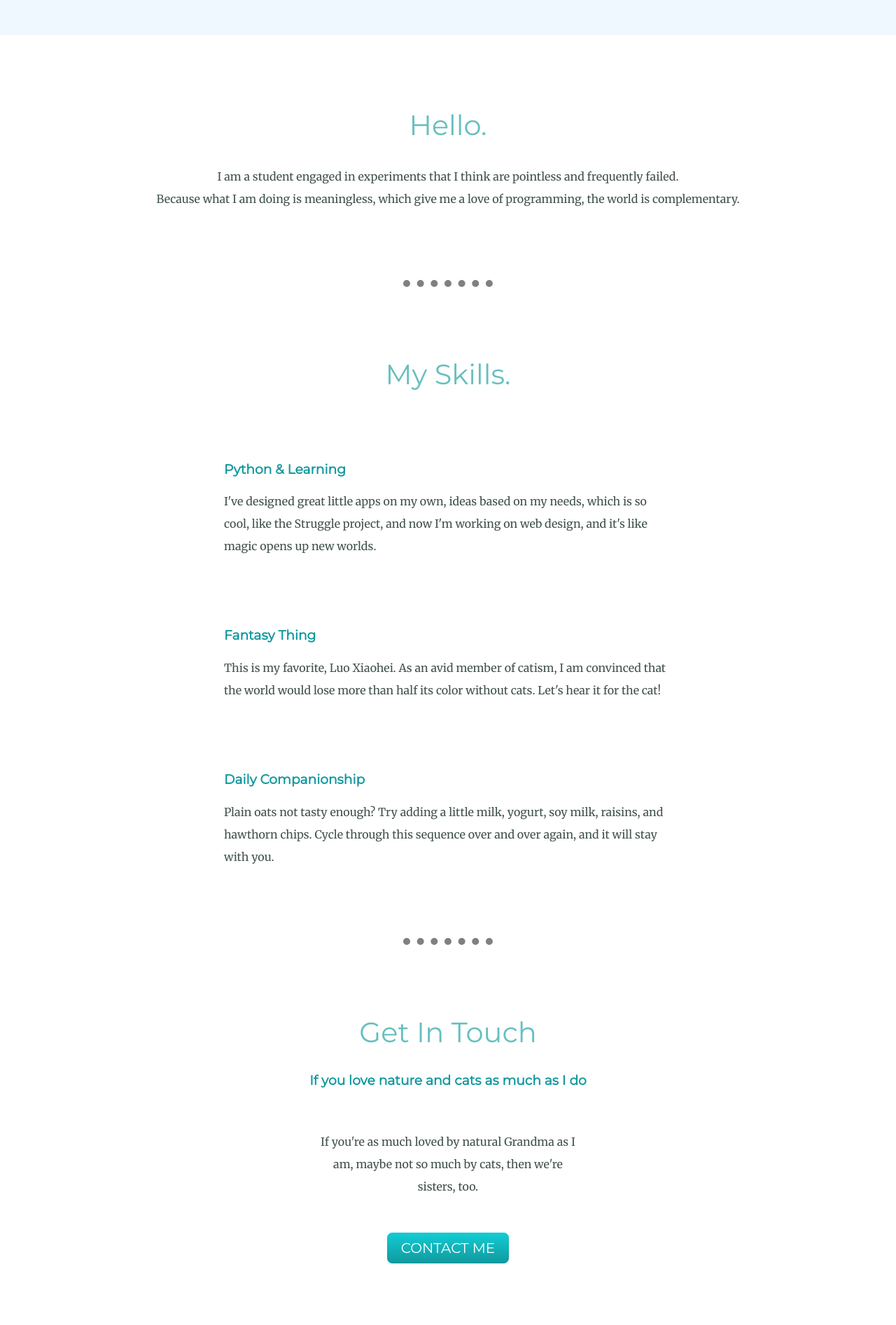
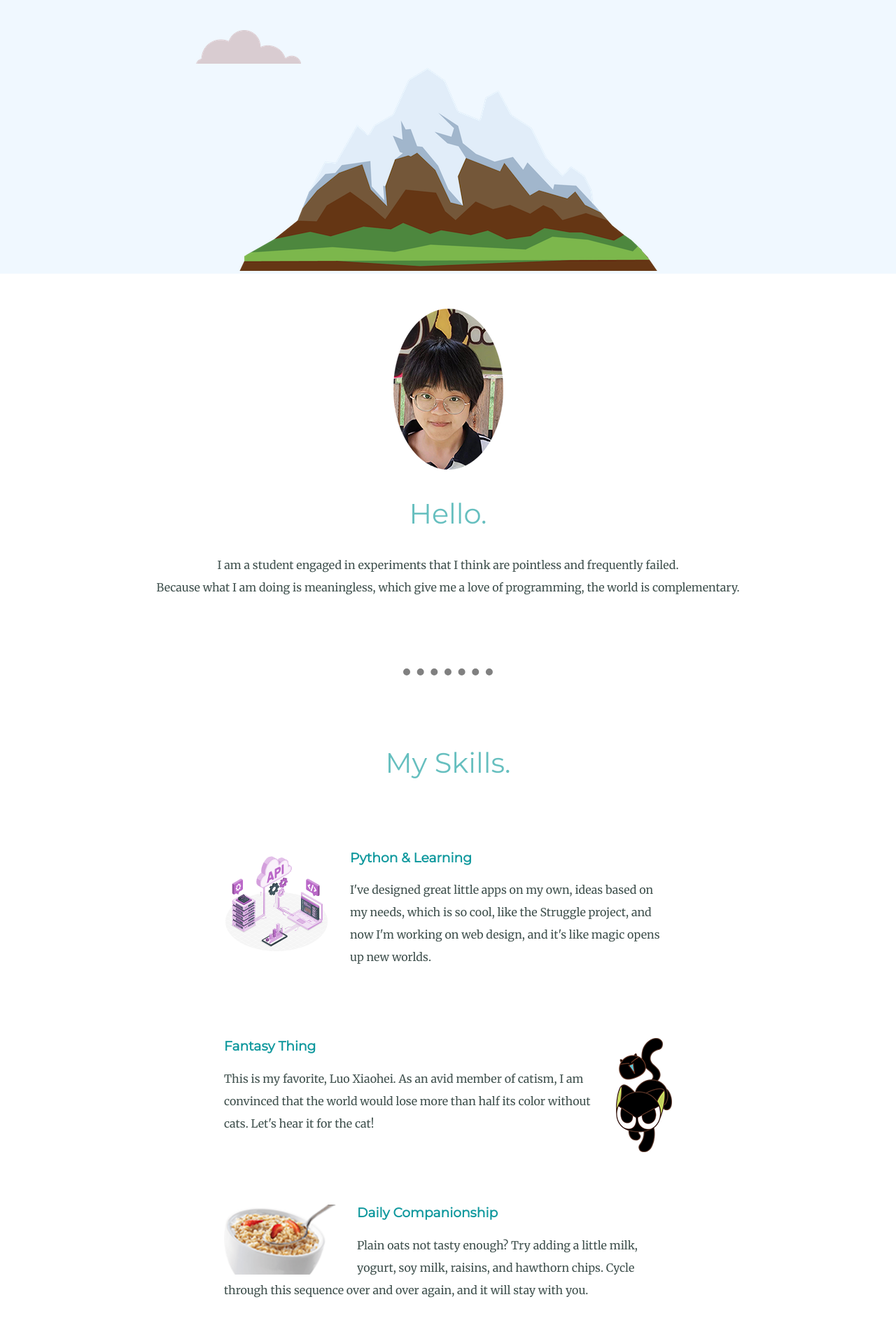
Before and after one commit to witwmanupupup/site, a plain HTML site: page index.html in a window 1280 px wide. Shown: the part 367-2260 px from the top of the page at 70% size. Drawn offline with Linux system fonts and the light colour scheme.

Commit message:
Update index.html

```diff
--- a/index.html
+++ b/index.html
@@ -16,16 +16,16 @@
 </head>
 <body>
     <div class="top">
-        <img class='top-cloud' src="iamges/cloud.png" alt="">
+        <img class='top-cloud' src="cloud.png" alt="">
         <h1>I'm He Yan.</h1>
         <h2>a web programmer now. </h2>
-        <img class='bottom-cloud' src="iamges/cloud.png" alt="">
-        <img src="iamges/mountain.png" alt="">
+        <img class='bottom-cloud' src="cloud.png" alt="">
+        <img src="mountain.png" alt="">
     </div>
 
     <div class="middle">
         <div class="profile">
-          <img class='mine-img' src="iamges/hehe.png" alt="">
+          <img class='mine-img' src="hehe.png" alt="">
           <h2>Hello.</h2>
           <p>I am a student engaged in experiments that I think are pointless and frequently failed. <br>Because what I am doing is meaningless, which give me a love of programming, the world is complementary.</p>
         </div>
@@ -34,19 +34,19 @@
         <div class="skills">
           <h2>My Skills.</h2>
           <div class="skill-row">
-            <img class="bianchen-img" src="iamges/biancheng.png" alt="">
+            <img class="bianchen-img" src="biancheng.png" alt="">
             <h3>Python & Learning</h3>
             <p>I've designed great little apps on my own, ideas based on my needs, which is so cool, like the Struggle project, and now I'm working on web design, and it's like magic opens up new worlds. </p>
           </div>
 
           <div class="skill-row">
-            <img class="xiaohei-img" src="iamges/xiaohei.png" alt="">
+            <img class="xiaohei-img" src="xiaohei.png" alt="">
             <h3>Fantasy Thing</h3>
             <p>This is my favorite, Luo Xiaohei. As an avid member of catism, I am convinced that the world would lose more than half its color without cats. Let's hear it for the cat!</p>
           </div>
 
           <div class="skill-row">
-            <img class="yanmai-img" src="iamges/yanmai.png" alt="">
+            <img class="yanmai-img" src="yanmai.png" alt="">
             <h3>Daily Companionship</h3>
             <p>Plain oats not tasty enough? Try adding a little milk, yogurt, soy milk, raisins, and hawthorn chips. Cycle through this sequence over and over again, and it will stay with you.</p>
           </div>
```
